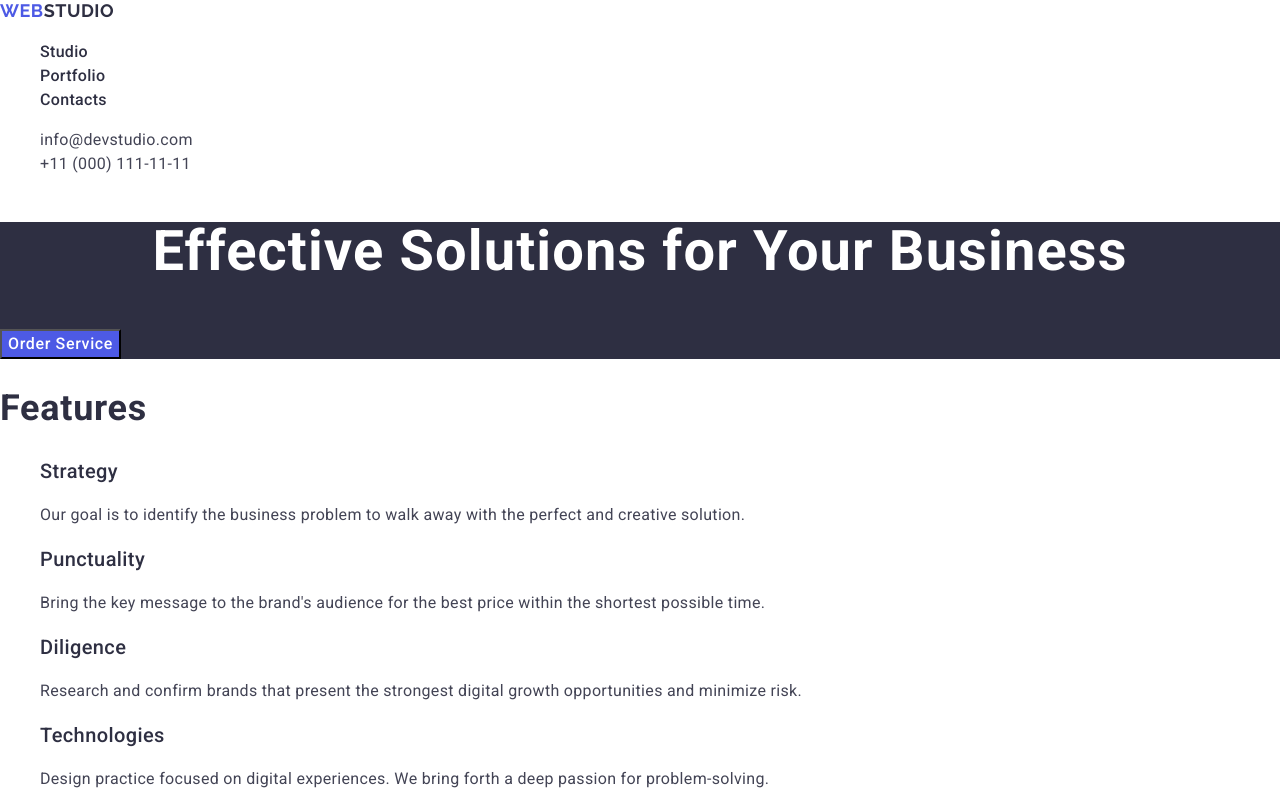
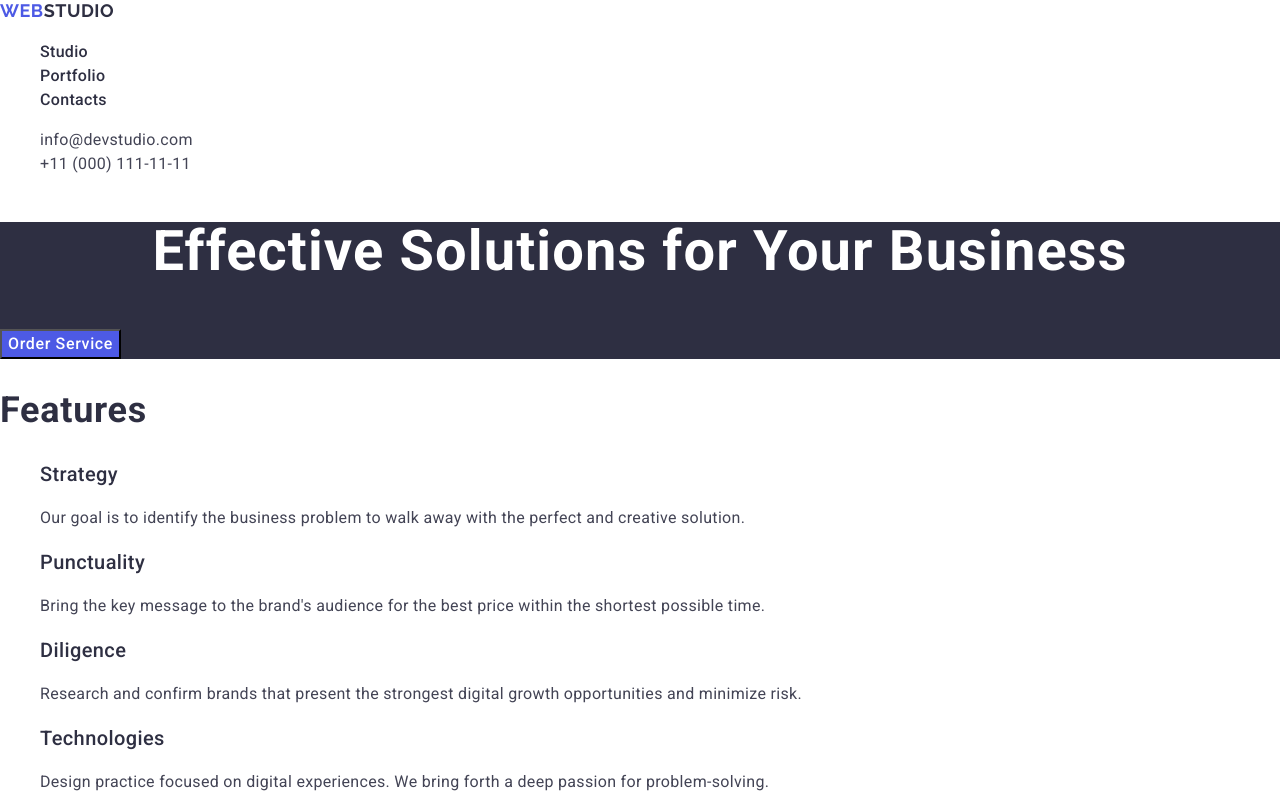
Before and after one commit to Lofendid/goit-markup-hw-02, a plain HTML site: page index.html in a window 1280 px wide. Shown: the top 800 px of the page. Drawn offline with nearby package versions, Linux system fonts and the light colour scheme.

Commit message:
line-height fixed 1.1

```diff
--- a/css/styles.css
+++ b/css/styles.css
@@ -120,8 +120,8 @@ ul {
 
 /* Features Section */
 
-.feature-title {
-    line-height: 1.2em;
+.section-features-title {
+    line-height: 1.2;
 }
 
 /* Our Team */
```
